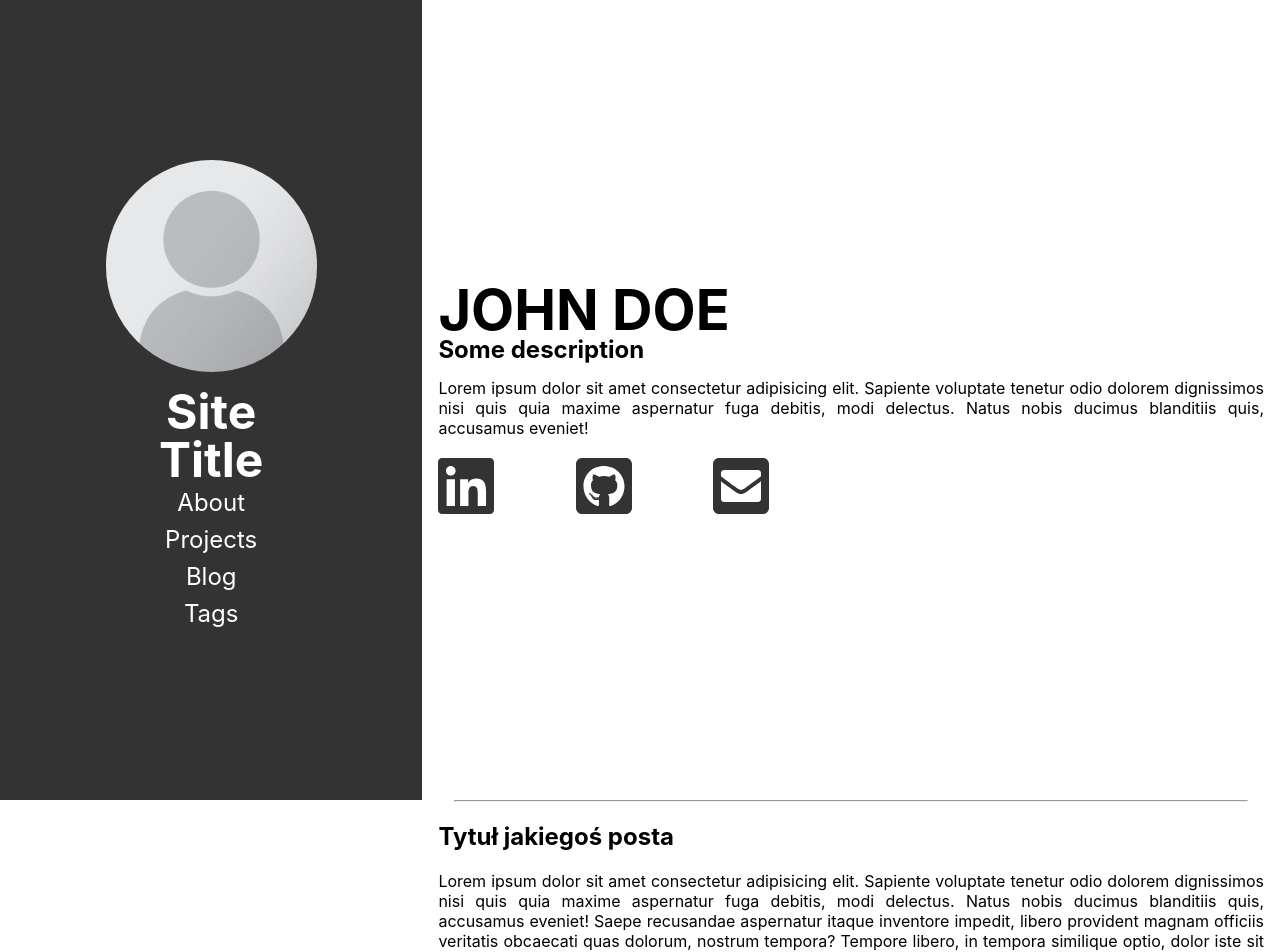
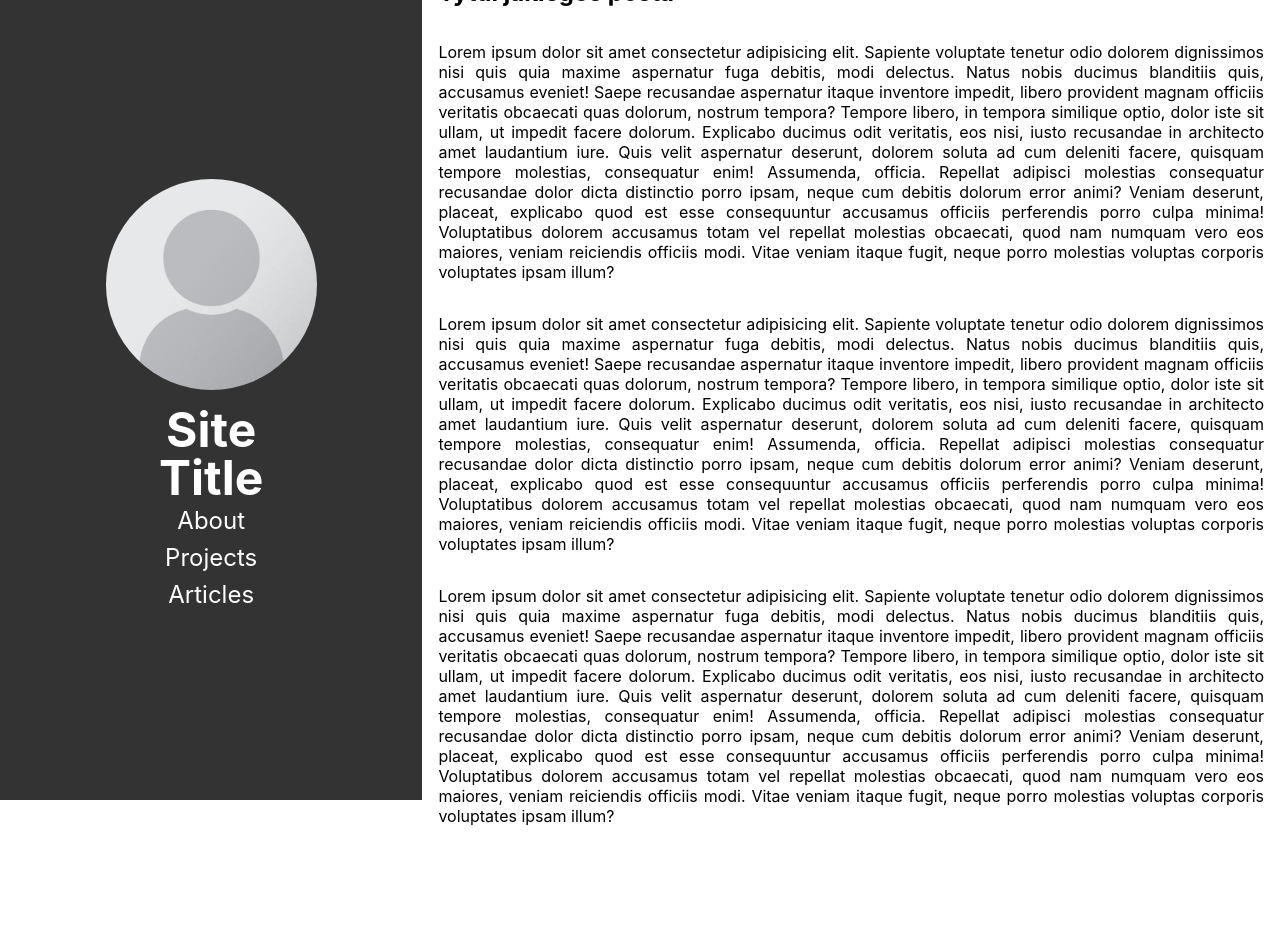
Before and after one commit to PTR-KLK/portfolio-blog-styled, a React (Create React App) app: page /blog in a window 1280 px wide. Shown: the top 952 px of the page. After the commit the page ends 826 px from the top, so only its background shows below. Built offline with nearby package versions, Linux system fonts and the light colour scheme.

Commit message:
add routing

```diff
--- a/package.json
+++ b/package.json
@@ -12,6 +12,8 @@
     "@testing-library/user-event": "^7.2.1",
     "react": "^16.13.1",
     "react-dom": "^16.13.1",
+    "react-router-dom": "^5.1.2",
+    "react-router-hash-link": "^1.2.2",
     "react-scripts": "3.4.1",
     "styled-components": "^5.1.0"
   },
--- a/src/App.js
+++ b/src/App.js
@@ -1,13 +1,23 @@
-import React from 'react';
-import Sidebar from './components/sidebar/sidebar.component';
-import Content from './components/content/content.component'
+import React from "react";
+import Sidebar from "./components/sidebar/sidebar.component";
+import Content from "./components/content/content.component";
+import Article from './components/article/article.component';
+import Projects from './components/projects/projects.component';
+import About from './components/about/about.component';
+import { BrowserRouter as Router, Switch, Route } from "react-router-dom";
 
 function App() {
   return (
-    <>
+    <Router>
       <Sidebar />
-      <Content />
-    </>
+      <Switch>
+      <Content>
+          <Route exact path="/projects" component={Projects} />
+          <Route exact path="/blog" component={Article} />
+          <Route exact path="/" component={About} />
+      </Content>
+      </Switch>
+    </Router>
   );
 }
 
--- a/src/components/article/article.component.js
+++ b/src/components/article/article.component.js
@@ -1,25 +1,12 @@
 import React from "react";
 import { ArticleContainer } from "./article.style";
+import { dummyText } from "../../resources/dummyText"
 
 function Article() {
   return (
-    <ArticleContainer>
+    <ArticleContainer id="blog">
         <h1>Tytuł jakiegoś posta</h1>
-        <p>Lorem ipsum dolor sit amet consectetur adipisicing elit. Sapiente voluptate tenetur odio dolorem dignissimos nisi quis quia maxime aspernatur fuga debitis, modi delectus. Natus nobis ducimus blanditiis quis, accusamus eveniet!
-        Saepe recusandae aspernatur itaque inventore impedit, libero provident magnam officiis veritatis obcaecati quas dolorum, nostrum tempora? Tempore libero, in tempora similique optio, dolor iste sit ullam, ut impedit facere dolorum.
-        Explicabo ducimus odit veritatis, eos nisi, iusto recusandae in architecto amet laudantium iure. Quis velit aspernatur deserunt, dolorem soluta ad cum deleniti facere, quisquam tempore molestias, consequatur enim! Assumenda, officia.
-        Repellat adipisci molestias consequatur recusandae dolor dicta distinctio porro ipsam, neque cum debitis dolorum error animi? Veniam deserunt, placeat, explicabo quod est esse consequuntur accusamus officiis perferendis porro culpa minima!
-        Voluptatibus dolorem accusamus totam vel repellat molestias obcaecati, quod nam numquam vero eos maiores, veniam reiciendis officiis modi. Vitae veniam itaque fugit, neque porro molestias voluptas corporis voluptates ipsam illum?</p>
-        <p>Lorem ipsum dolor sit amet consectetur adipisicing elit. Sapiente voluptate tenetur odio dolorem dignissimos nisi quis quia maxime aspernatur fuga debitis, modi delectus. Natus nobis ducimus blanditiis quis, accusamus eveniet!
-        Saepe recusandae aspernatur itaque inventore impedit, libero provident magnam officiis veritatis obcaecati quas dolorum, nostrum tempora? Tempore libero, in tempora similique optio, dolor iste sit ullam, ut impedit facere dolorum.
-        Explicabo ducimus odit veritatis, eos nisi, iusto recusandae in architecto amet laudantium iure. Quis velit aspernatur deserunt, dolorem soluta ad cum deleniti facere, quisquam tempore molestias, consequatur enim! Assumenda, officia.
-        Repellat adipisci molestias consequatur recusandae dolor dicta distinctio porro ipsam, neque cum debitis dolorum error animi? Veniam deserunt, placeat, explicabo quod est esse consequuntur accusamus officiis perferendis porro culpa minima!
-        Voluptatibus dolorem accusamus totam vel repellat molestias obcaecati, quod nam numquam vero eos maiores, veniam reiciendis officiis modi. Vitae veniam itaque fugit, neque porro molestias voluptas corporis voluptates ipsam illum?</p>
-        <p>Lorem ipsum dolor sit amet consectetur adipisicing elit. Sapiente voluptate tenetur odio dolorem dignissimos nisi quis quia maxime aspernatur fuga debitis, modi delectus. Natus nobis ducimus blanditiis quis, accusamus eveniet!
-        Saepe recusandae aspernatur itaque inventore impedit, libero provident magnam officiis veritatis obcaecati quas dolorum, nostrum tempora? Tempore libero, in tempora similique optio, dolor iste sit ullam, ut impedit facere dolorum.
-        Explicabo ducimus odit veritatis, eos nisi, iusto recusandae in architecto amet laudantium iure. Quis velit aspernatur deserunt, dolorem soluta ad cum deleniti facere, quisquam tempore molestias, consequatur enim! Assumenda, officia.
-        Repellat adipisci molestias consequatur recusandae dolor dicta distinctio porro ipsam, neque cum debitis dolorum error animi? Veniam deserunt, placeat, explicabo quod est esse consequuntur accusamus officiis perferendis porro culpa minima!
-        Voluptatibus dolorem accusamus totam vel repellat molestias obcaecati, quod nam numquam vero eos maiores, veniam reiciendis officiis modi. Vitae veniam itaque fugit, neque porro molestias voluptas corporis voluptates ipsam illum?</p>
+        {dummyText}
     </ArticleContainer>
   );
 }
--- a/src/components/article/article.style.js
+++ b/src/components/article/article.style.js
@@ -2,5 +2,9 @@ import styled from 'styled-components';
 
 export const ArticleContainer = styled.article`
     padding: 0 1rem;
+    height: 100vh;
     text-align: justify;
+    display: flex;
+    flex-direction: column;
+    justify-content: center;
 `;
--- a/src/components/content/content.component.js
+++ b/src/components/content/content.component.js
@@ -1,18 +1,10 @@
 import React from "react";
-import { Main, Hardline } from "./content.style";
-import Article from '../article/article.component';
-import About from '../about/about.component';
+import { Main } from "./content.style";
 
-function Content() {
+function Content(props) {
   return (
     <Main>
-        <About />
-        <Hardline />
-        <Article />
-        <Hardline />
-        <Article />
-        <Hardline />
-        <Article />
+        {props.children}
     </Main>
   );
 }
--- /dev/null
+++ b/src/components/projects/projects.component.js
@@ -0,0 +1,19 @@
+import React from "react";
+import { ProjectsContainer, Header, Subheader } from "../projects/projects.style";
+
+function Projects() {
+  return (
+    <ProjectsContainer id="projects">
+      <Header>Projects</Header>
+      <Subheader>Recent work</Subheader>
+      <p>
+        Lorem ipsum dolor sit amet consectetur adipisicing elit. Sapiente
+        voluptate tenetur odio dolorem dignissimos nisi quis quia maxime
+        aspernatur fuga debitis, modi delectus. Natus nobis ducimus blanditiis
+        quis, accusamus eveniet!
+      </p>
+    </ProjectsContainer>
+  );
+}
+
+export default Projects;
--- a/src/components/about/about.style.js
+++ b/src/components/projects/projects.style.js
@@ -1,6 +1,6 @@
 import styled from 'styled-components';
 
-export const Author = styled.section`
+export const ProjectsContainer = styled.section`
     padding: 0 1rem;
     height: 100vh;
     display: flex;
@@ -20,21 +20,3 @@ export const Subheader = styled.h2`
     font-size: 1.5rem;
     line-height: 1.5rem;
 `;
-
-export const Info = styled.p`
-    font-size: 1rem;
-`;
-
-export const Links = styled.figure`
-    margin: 0;
-    display: flex;
-    justify-content: space-between;
-
-    @media (min-width: 376px) {
-        width: 60%;
-    }
-
-    @media (min-width: 769px) {
-        width: 40%;
-    }
-`;
--- a/src/components/sidebar/sidebar.component.js
+++ b/src/components/sidebar/sidebar.component.js
@@ -13,10 +13,9 @@ function Sidebar() {
           <h2>Title</h2>
         </Title>
         <Menu>
-          <MenuItem>About</MenuItem>
-          <MenuItem>Projects</MenuItem>
-          <MenuItem>Blog</MenuItem>
-          <MenuItem>Tags</MenuItem>
+          <MenuItem to="/">About</MenuItem>
+          <MenuItem to="/projects">Projects</MenuItem>
+          <MenuItem to="/blog">Articles</MenuItem>
         </Menu>
       </Header>
     </Navigation>
--- a/src/components/sidebar/sidebar.style.js
+++ b/src/components/sidebar/sidebar.style.js
@@ -1,4 +1,5 @@
 import styled from 'styled-components';
+import { Link } from "react-router-dom";
 
 export const Navigation = styled.nav`
     color: white;
@@ -81,7 +82,9 @@ export const Menu = styled.ul`
     }
 `;
 
-export const MenuItem = styled.li`
+export const MenuItem = styled(Link)`
+    text-decoration: none;
+    color: white;
     font-size: 1rem;
     padding: 0.125rem;
 
--- /dev/null
+++ b/src/resources/dummyText.js
@@ -0,0 +1,23 @@
+import React from 'react';
+
+export const dummyText =
+    (
+        <>
+        <p>Lorem ipsum dolor sit amet consectetur adipisicing elit. Sapiente voluptate tenetur odio dolorem dignissimos nisi quis quia maxime aspernatur fuga debitis, modi delectus. Natus nobis ducimus blanditiis quis, accusamus eveniet!
+        Saepe recusandae aspernatur itaque inventore impedit, libero provident magnam officiis veritatis obcaecati quas dolorum, nostrum tempora? Tempore libero, in tempora similique optio, dolor iste sit ullam, ut impedit facere dolorum.
+        Explicabo ducimus odit veritatis, eos nisi, iusto recusandae in architecto amet laudantium iure. Quis velit aspernatur deserunt, dolorem soluta ad cum deleniti facere, quisquam tempore molestias, consequatur enim! Assumenda, officia.
+        Repellat adipisci molestias consequatur recusandae dolor dicta distinctio porro ipsam, neque cum debitis dolorum error animi? Veniam deserunt, placeat, explicabo quod est esse consequuntur accusamus officiis perferendis porro culpa minima!
+        Voluptatibus dolorem accusamus totam vel repellat molestias obcaecati, quod nam numquam vero eos maiores, veniam reiciendis officiis modi. Vitae veniam itaque fugit, neque porro molestias voluptas corporis voluptates ipsam illum?</p>
+        <p>Lorem ipsum dolor sit amet consectetur adipisicing elit. Sapiente voluptate tenetur odio dolorem dignissimos nisi quis quia maxime aspernatur fuga debitis, modi delectus. Natus nobis ducimus blanditiis quis, accusamus eveniet!
+        Saepe recusandae aspernatur itaque inventore impedit, libero provident magnam officiis veritatis obcaecati quas dolorum, nostrum tempora? Tempore libero, in tempora similique optio, dolor iste sit ullam, ut impedit facere dolorum.
+        Explicabo ducimus odit veritatis, eos nisi, iusto recusandae in architecto amet laudantium iure. Quis velit aspernatur deserunt, dolorem soluta ad cum deleniti facere, quisquam tempore molestias, consequatur enim! Assumenda, officia.
+        Repellat adipisci molestias consequatur recusandae dolor dicta distinctio porro ipsam, neque cum debitis dolorum error animi? Veniam deserunt, placeat, explicabo quod est esse consequuntur accusamus officiis perferendis porro culpa minima!
+        Voluptatibus dolorem accusamus totam vel repellat molestias obcaecati, quod nam numquam vero eos maiores, veniam reiciendis officiis modi. Vitae veniam itaque fugit, neque porro molestias voluptas corporis voluptates ipsam illum?</p>
+        <p>Lorem ipsum dolor sit amet consectetur adipisicing elit. Sapiente voluptate tenetur odio dolorem dignissimos nisi quis quia maxime aspernatur fuga debitis, modi delectus. Natus nobis ducimus blanditiis quis, accusamus eveniet!
+        Saepe recusandae aspernatur itaque inventore impedit, libero provident magnam officiis veritatis obcaecati quas dolorum, nostrum tempora? Tempore libero, in tempora similique optio, dolor iste sit ullam, ut impedit facere dolorum.
+        Explicabo ducimus odit veritatis, eos nisi, iusto recusandae in architecto amet laudantium iure. Quis velit aspernatur deserunt, dolorem soluta ad cum deleniti facere, quisquam tempore molestias, consequatur enim! Assumenda, officia.
+        Repellat adipisci molestias consequatur recusandae dolor dicta distinctio porro ipsam, neque cum debitis dolorum error animi? Veniam deserunt, placeat, explicabo quod est esse consequuntur accusamus officiis perferendis porro culpa minima!
+        Voluptatibus dolorem accusamus totam vel repellat molestias obcaecati, quod nam numquam vero eos maiores, veniam reiciendis officiis modi. Vitae veniam itaque fugit, neque porro molestias voluptas corporis voluptates ipsam illum?</p>
+        </>
+
+    );
```
Also changed, not shown: 1 other file (tests, documents, lock files or other folders).
